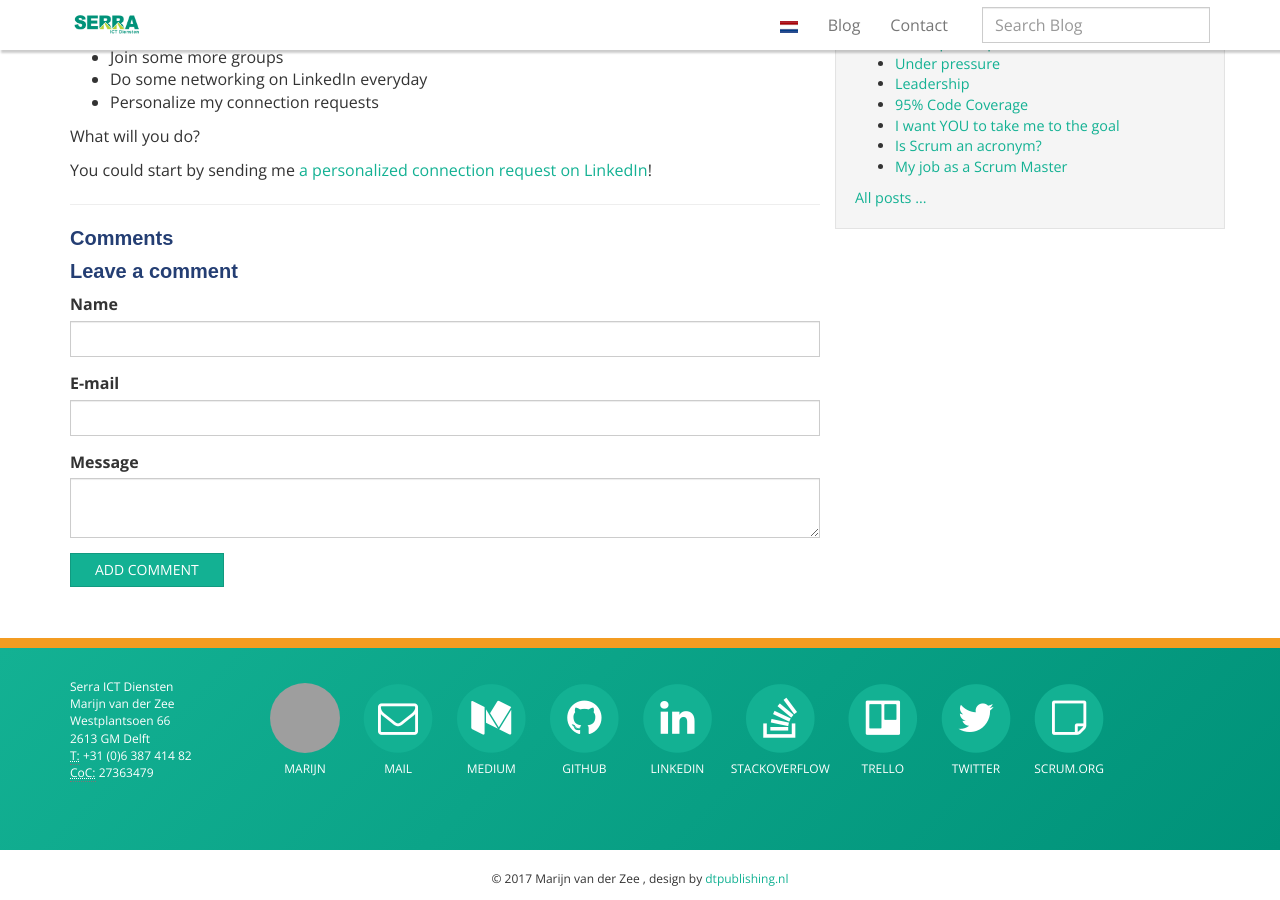
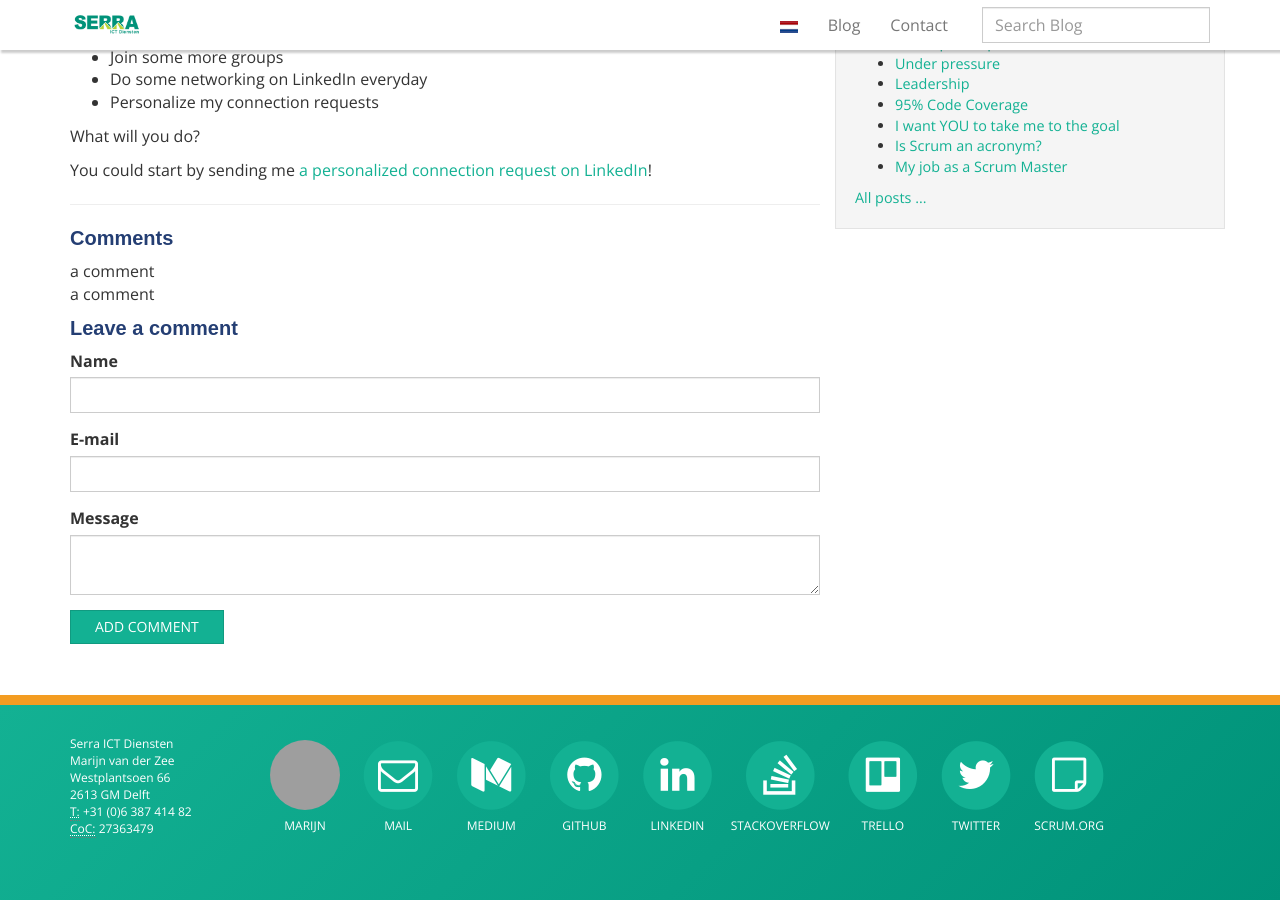
Before and after one commit to serraict/serraict.github.io, a Jekyll site: the page built from _posts/thoughts/2017-09-09-plan-to-get-500-connections-on-LinkedIn.md, in a window 1280 px wide and 900 px high, scrolled down 1428 px. Built offline with Jekyll 4.4.1, drawn with Linux system fonts in a browser that asks for light colours; nearby versions of some CDN libraries; some web fonts are replaced; grey boxes are pictures that could not be loaded.

Commit message:
Display comments

```diff
--- /dev/null
+++ b/_includes/comment-list.html
@@ -0,0 +1,10 @@
+<div class="comments">
+
+  <h4>Comments</h4>
+
+  {% assign comments = site.data.comment[page.slug] | sort %}
+  {% for comment in comments %}
+  <div>a comment</div>
+  {% endfor %}
+
+</div>
--- a/_includes/comments.html
+++ b/_includes/comments.html
@@ -1,7 +1,6 @@
 <div class="comments">
 
-  <h4>Comments</h4>
-
+  {% include comment-list.html %}
 
   {% include comment-form.html %}
 
```
